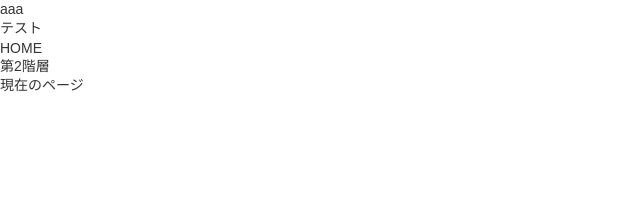
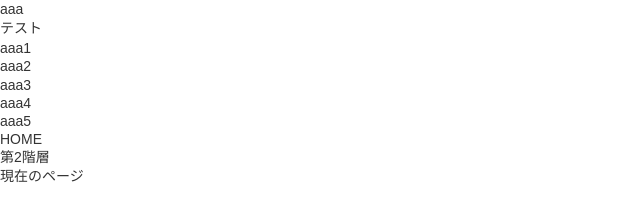
Before and after one commit to tane-nishikawa/test02, a plain HTML site: page index.html in a window 1280 px wide. Shown: the whole page, without its empty margins (0-640 px from the left). Drawn offline with nearby package versions, Linux system fonts and the light colour scheme; files that its build step writes are made by us from their sources.

Commit message:
テストコミット1

```diff
--- a/index.html
+++ b/index.html
@@ -25,9 +25,16 @@
   <body id="" class="">
     <div id="wrapper">
       <header>
-       <div id="header" role="banner">
-       <h1>aaa</h1>
-       <p>テスト</p>
+        <div id="header" role="banner">
+          <h1>aaa</h1>
+          <p>テスト</p>
+          <ul>
+            <li><a href="">aaa1</a></li>
+            <li><a href="">aaa2</a></li>
+            <li><a href="">aaa3</a></li>
+            <li><a href="">aaa4</a></li>
+            <li><a href="">aaa5</a></li>
+          </ul>
         </div><!-- header -->
       </header>
       <div id="gnavi" role="navigation">
```
